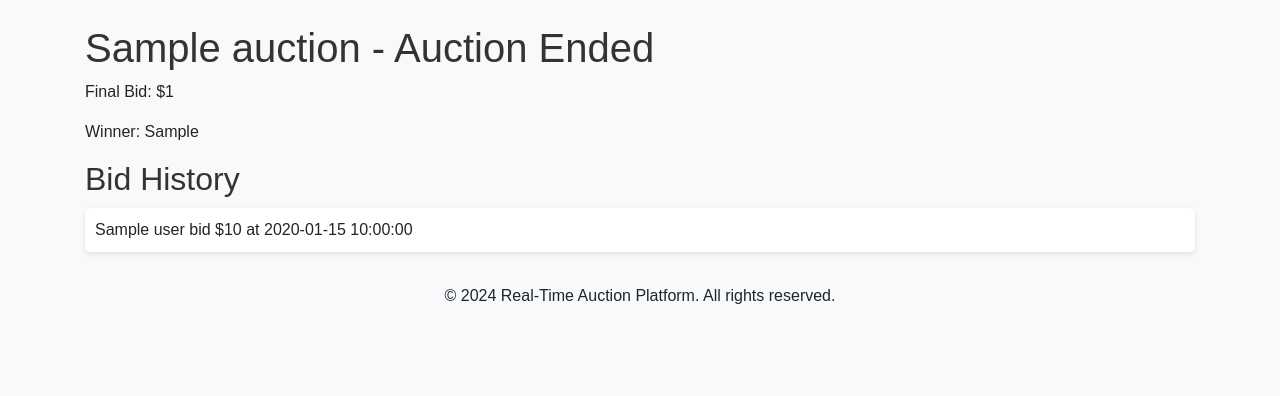
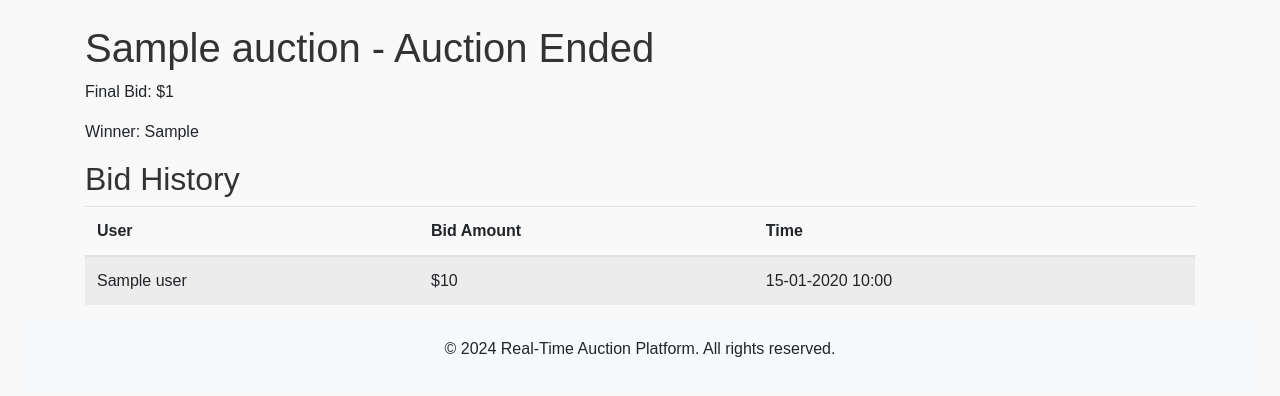
Before and after one commit to pahadibula/Auction-Platform, a Flask app: template templates/results.html in a window 1280 px wide. Shown: the part 116-512 px from the top of the page. Run offline with Flask 2, Linux system fonts and the light colour scheme; the template is opened without the code that fills it: most values are stand-ins (such as "Sample title", 1, 10 or a date in 2020); some libraries are stand-ins or nearby versions.

Commit message:
Update results.html

```diff
--- a/templates/results.html
+++ b/templates/results.html
@@ -7,9 +7,22 @@
 <p>Final Bid: ${{ auction.highest_bid }}</p>
 <p>Winner: {{ auction.highest_bidder }}</p>
 <h2>Bid History</h2>
-<ul>
-    {% for bid in auction.bid_history %}
-        <li>{{ bid.user }} bid ${{ bid.amount }} at {{ bid.time }}</li>
-    {% endfor %}
-</ul>
+<table class="table table-striped">
+    <thead>
+        <tr>
+            <th>User</th>
+            <th>Bid Amount</th>
+            <th>Time</th>
+        </tr>
+    </thead>
+    <tbody>
+        {% for bid in auction.bid_history|reverse %}
+        <tr>
+            <td>{{ bid.user }}</td>
+            <td>${{ bid.amount }}</td>
+            <td>{{ bid.time.strftime('%d-%m-%Y %H:%M') }}</td>
+        </tr>
+        {% endfor %}
+    </tbody>
+</table>
 {% endblock %}
```
